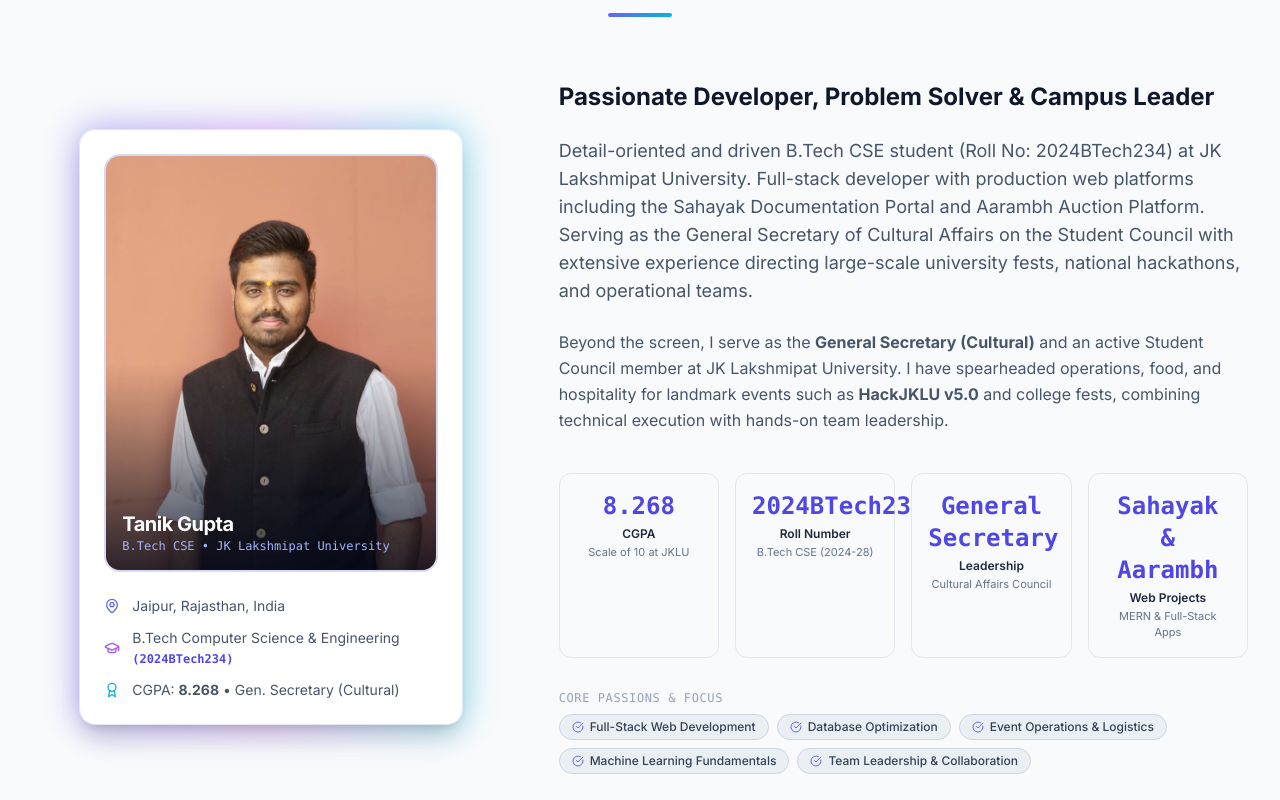
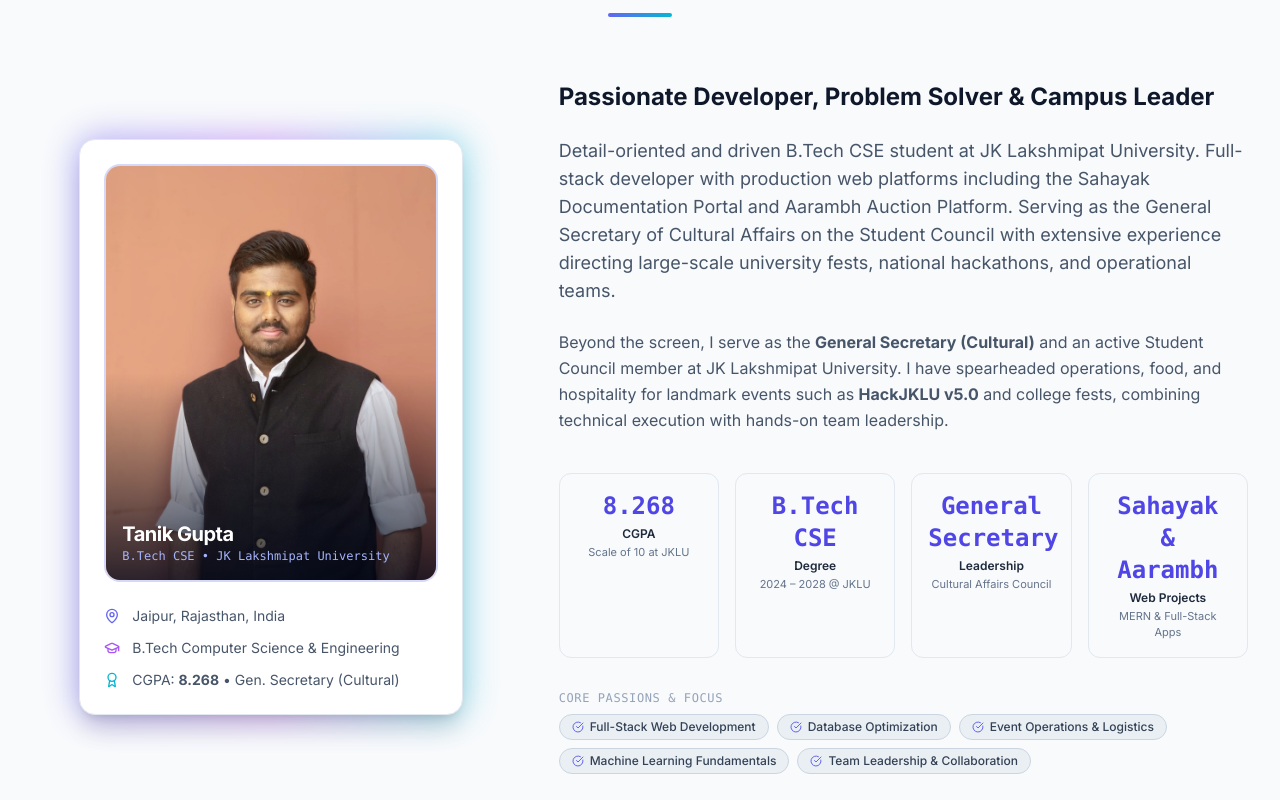
Before and after one commit to TanikGupta/Full-Stack-Asssignment-, a React (Vite) app in the folder client/: page / in a window 1280 px wide. Shown: the part 1820-2620 px from the top of the page. Built offline with nearby package versions, Linux system fonts and the light colour scheme; no server answers.

Commit message:
Remove roll number from stats cards, bio, and degree labels

```diff
--- a/client/src/components/About.jsx
+++ b/client/src/components/About.jsx
@@ -6,7 +6,7 @@ import { personalInfo } from '../data/portfolioData';
 const About = () => {
   const highlights = [
     { label: 'CGPA', value: personalInfo.cgpa, sub: 'Scale of 10 at JKLU' },
-    { label: 'Roll Number', value: personalInfo.rollNo, sub: 'B.Tech CSE (2024-28)' },
+    { label: 'Degree', value: 'B.Tech CSE', sub: '2024 – 2028 @ JKLU' },
     { label: 'Leadership', value: 'General Secretary', sub: 'Cultural Affairs Council' },
     { label: 'Web Projects', value: 'Sahayak & Aarambh', sub: 'MERN & Full-Stack Apps' }
   ];
@@ -69,7 +69,7 @@ const About = () => {
                   </div>
                   <div className="flex items-center gap-3 text-sm text-slate-600 dark:text-slate-300">
                     <GraduationCap className="w-4 h-4 text-purple-500 flex-shrink-0" />
-                    <span>{personalInfo.degree} <strong className="font-mono text-xs text-brand-600 dark:text-brand-400">({personalInfo.rollNo})</strong></span>
+                    <span>{personalInfo.degree}</span>
                   </div>
                   <div className="flex items-center gap-3 text-sm text-slate-600 dark:text-slate-300">
                     <Award className="w-4 h-4 text-cyanAccent flex-shrink-0" />
--- a/client/src/components/MomentsSlideshow.jsx
+++ b/client/src/components/MomentsSlideshow.jsx
@@ -43,7 +43,7 @@ const slides = [
     badge: 'Full-Stack Developer',
     subtitle: 'General Secretary – Cultural Affairs (Student Council)',
     description:
-      'Driven software engineering student (Roll: 2024BTech234) combining MERN stack development with impactful university leadership.',
+      'Driven software engineering student combining MERN stack development with impactful university leadership.',
     location: 'Jaipur, Rajasthan',
     tag: 'Profile'
   }
--- a/client/src/data/portfolioData.js
+++ b/client/src/data/portfolioData.js
@@ -6,10 +6,10 @@ export const personalInfo = {
     "Full-Stack Web Developer",
     "General Secretary – Cultural Affairs (Student Council)",
     "Developer of Sahayak & Aarambh Auction",
-    "B.Tech CSE Student (Roll: 2024BTech234)",
+    "B.Tech Computer Science & Engineering",
     "Campus Operations & Event Head"
   ],
-  bio: "Detail-oriented and driven B.Tech CSE student (Roll No: 2024BTech234) at JK Lakshmipat University. Full-stack developer with production web platforms including the Sahayak Documentation Portal and Aarambh Auction Platform. Serving as the General Secretary of Cultural Affairs on the Student Council with extensive experience directing large-scale university fests, national hackathons, and operational teams.",
+  bio: "Detail-oriented and driven B.Tech CSE student at JK Lakshmipat University. Full-stack developer with production web platforms including the Sahayak Documentation Portal and Aarambh Auction Platform. Serving as the General Secretary of Cultural Affairs on the Student Council with extensive experience directing large-scale university fests, national hackathons, and operational teams.",
   location: "Jaipur, Rajasthan, India",
   email: "TanikGupta@jklu.edu.in",
   phone: "+91 9929396663",
@@ -142,7 +142,7 @@ export const timelineData = [
   {
     type: "education",
     title: "B.Tech in Computer Science & Engineering",
-    institution: "JK Lakshmipat University, Jaipur (Roll: 2024BTech234)",
+    institution: "JK Lakshmipat University, Jaipur",
     period: "2024 – 2028",
     badge: "CGPA: 8.268",
     description:
```
